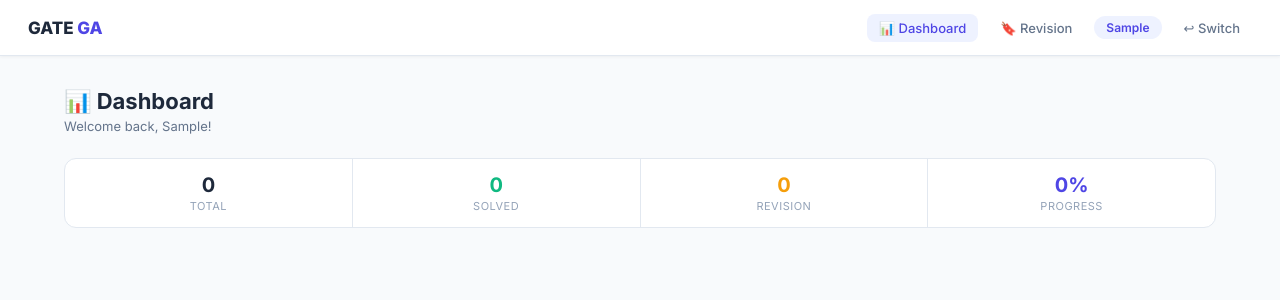
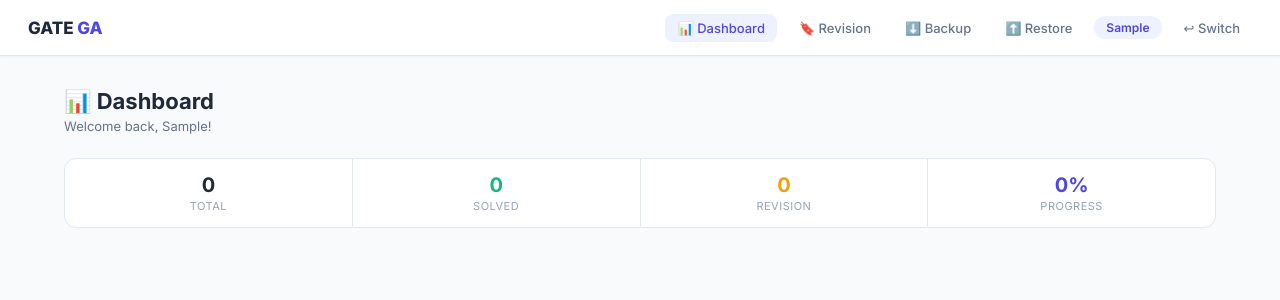
Before and after one commit to maglesT/gate-gaa, a Flask app: page /dashboard in a window 1280 px wide. Shown: the top 300 px of the page. Run offline with Flask 3, Linux system fonts and the light colour scheme; the visitor is signed in with stand-in values (Sample User, id 1); data that the repository does not hold is empty.

Commit message:
Add backup and restore options to navigation

```diff
--- a/templates/base.html
+++ b/templates/base.html
@@ -13,6 +13,11 @@
     <div class="nav-right">
         <a href="/dashboard" class="nav-link {% if request.endpoint == 'dashboard' %}active{% endif %}">📊 Dashboard</a>
         <a href="/revision"  class="nav-link {% if 'revision' in request.endpoint %}active{% endif %}">🔖 Revision</a>
+        <a href="/backup/download" class="nav-link">⬇️ Backup</a>
+        <label class="nav-link" style="cursor:pointer">
+            ⬆️ Restore
+            <input type="file" accept=".json" style="display:none" onchange="restoreBackup(this)">
+        </label>
         <span class="nav-pill">{{ session.user | capitalize }}</span>
         <a href="/logout" class="nav-link danger">↩ Switch</a>
     </div>
```
